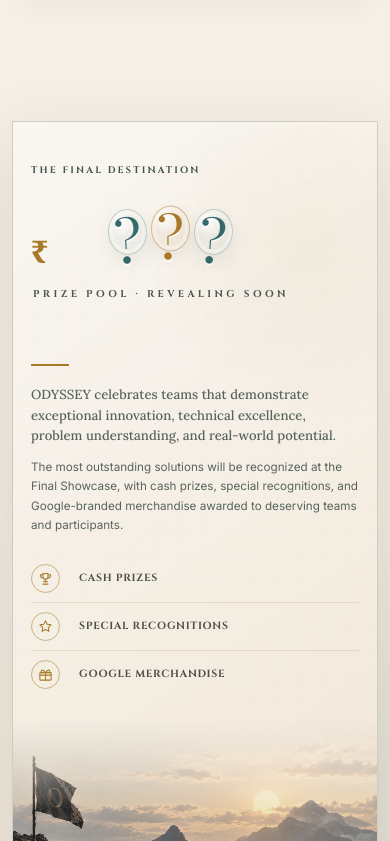
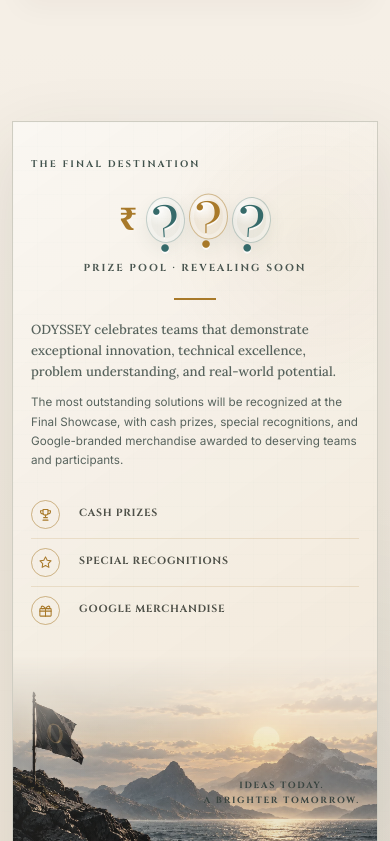
Before and after one commit to sarin-ms/odyssey, a Next.js app: page / in a window 390 px wide. Shown: the part 3543-4384 px from the top of the page. Built offline with nearby package versions, Linux system fonts and the light colour scheme; a web font is replaced by a local one.

Commit message:
fix: improved mobile responsiveness

```diff
--- a/app/compoenents/prizepool/Prizepool.module.css
+++ b/app/compoenents/prizepool/Prizepool.module.css
@@ -645,18 +645,6 @@
 }
 
 @media (max-width: 720px) {
-
-  .handwritten {
-    display:none;
-  }
-
-  .amountRule {
-  display: block;
-  width: 38px;
-  height: 2px;
-  margin: 2px 0 19px;
-  }
-
   .prizepoolSection {
     padding-inline: 12px;
   }
@@ -671,19 +659,34 @@
   }
 
   .treasuryContent {
-    padding: 42px 24px 0;
+    padding: 36px 22px 0;
   }
 
   .postmark {
-    top: 35px;
-    right: 20px;
-    transform: rotate(-7deg) scale(0.82);
+    top: 32px;
+    right: 18px;
+    transform: rotate(-7deg) scale(0.78);
     transform-origin: top right;
   }
 
   .destinationKicker {
-    margin-bottom: 31px;
+    margin-bottom: 24px;
     letter-spacing: 0.23em;
+  }
+
+  .amountComposition {
+    width: 100%;
+    margin-bottom: 22px;
+  }
+
+  .prizeAmount {
+    display: flex;
+    width: 100%;
+    align-items: center;
+    justify-content: center;
+    flex-wrap: wrap;
+    gap: 7px 9px;
+    text-align: center;
   }
 
   .amount {
@@ -691,19 +694,31 @@
   }
 
   .currency {
+    flex: 0 0 auto;
     font-size: clamp(1.9rem, 8vw, 2.7rem);
   }
 
-  .handwritten {
-    top: calc(100% + 7px);
-    right: 0;
-    left: auto;
-    width: 150px;
-    transform: rotate(-7deg);
+  .amountLabel {
+    flex: 0 0 100%;
+    width: 100%;
+    margin-top: 5px;
+    padding-left: 0;
+    text-align: center;
   }
 
-  .amountComposition {
-    margin-bottom: 62px;
+  .amountLabel.mysteryLabel {
+    font-size: clamp(0.56rem, 2.6vw, 0.68rem);
+    letter-spacing: 0.2em;
+    white-space: normal;
+  }
+
+  .handwritten {
+    display: none;
+  }
+
+  .amountRule {
+    width: 42px;
+    margin: 2px auto 20px;
   }
 
   .awardKinds li {
```
